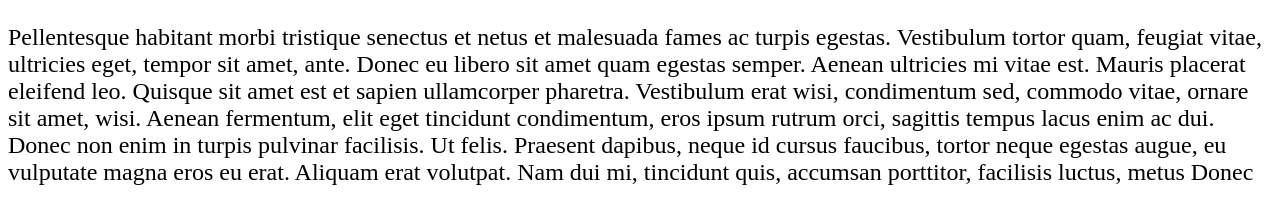
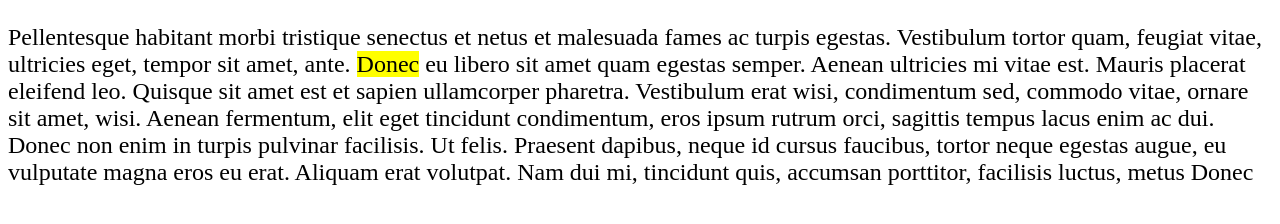
Before and after one commit to Julia-Martinez/week-9--6-november-2018, a plain HTML site: page index.html in a window 1280 px wide. Drawn offline with Linux system fonts and the light colour scheme.

Commit message:
Position explicitily the <span> element to static

```diff
--- a/css/style.css
+++ b/css/style.css
@@ -1,3 +1,14 @@
 :root {
    font-size: 24px;
 }
+
+span {
+   background-color: yellow;
+   /*
+      * Static does not break the flow of the document.
+      * Does not obey offset properties.
+      * Does not obey the stacking context (z-index).
+      * It’s the default/implied offset property.
+   */
+   position: static;
+}
```
